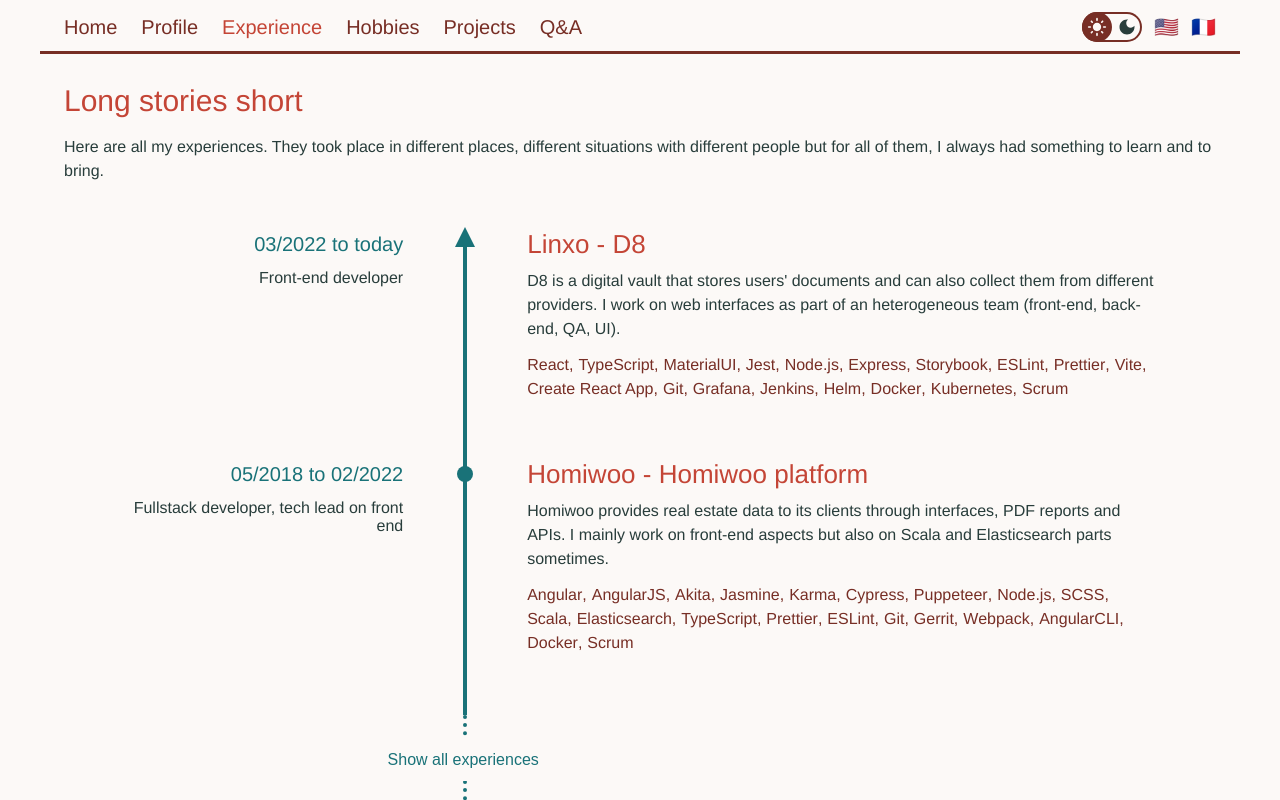
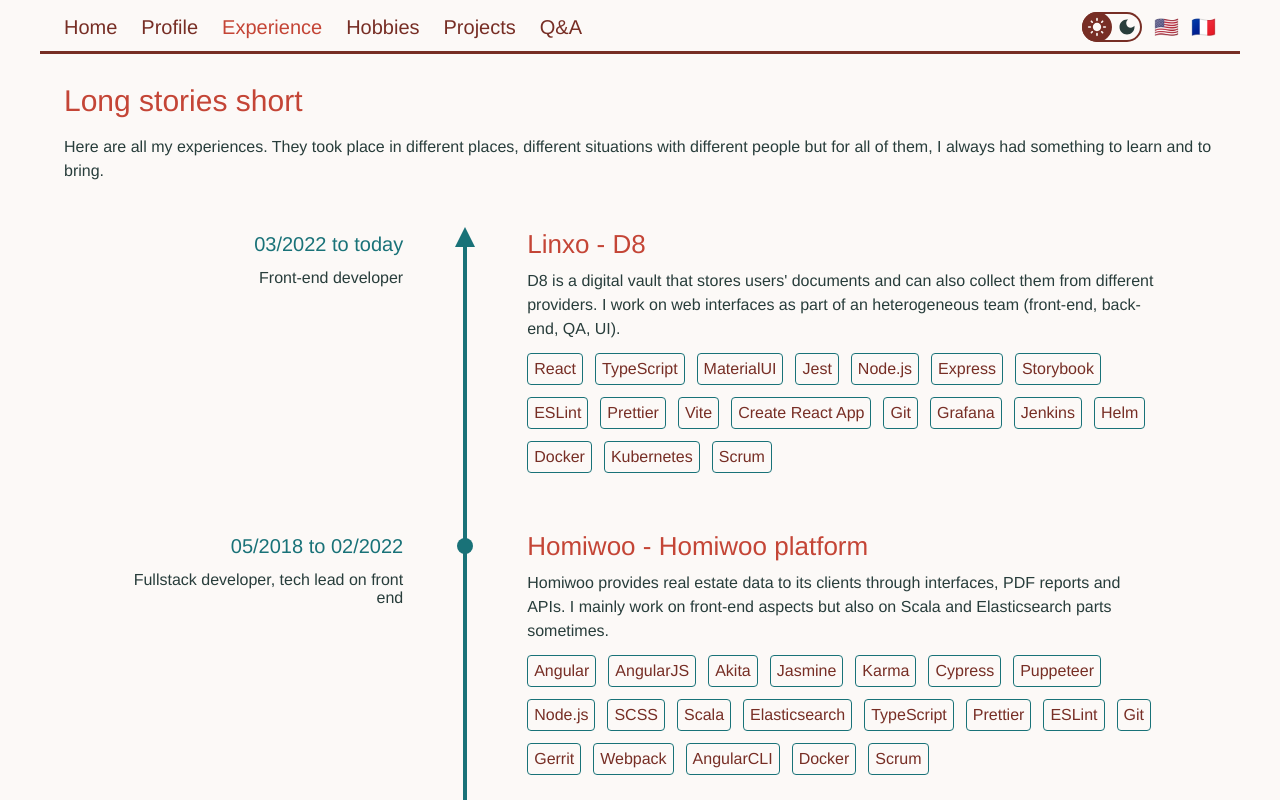
Before and after one commit to rempartIrien/resume, a Vue app: page /experience in a window 1280 px wide. Built offline with nearby package versions, Linux system fonts and the light colour scheme.

Commit message:
Rework tag list

```diff
--- a/src/common/TagList.vue
+++ b/src/common/TagList.vue
@@ -4,8 +4,7 @@
 </template>
 
 <script lang="ts">
-import { PropType } from "vue";
-import { defineComponent } from "vue";
+import { PropType, defineComponent } from "vue";
 
 export default defineComponent({
 	name: "TagList",
@@ -23,14 +22,15 @@
 @import '../style/mixins'
 
 .ri-tagList
-  ri-m-unstyleList()
-  ri-m-regularText(var(--color-secondary))
+	ri-m-unstyleList()
+	ri-m-regularText(var(--color-secondary))
+	display inline-flex
+	flex-wrap wrap
+	gap 1 * $ri-baseMargin
 
-  &__item
-    display inline-block
-
-    &:not(:last-child):after
-      content ','
-      display inline-block
-      padding-right 0.5rem
+	&__item
+		display inline-block
+		border-radius 4px
+		border 1px solid var(--color-tertiary)
+		padding 0.25 * $ri-baseMargin 0.5 * $ri-baseMargin
 </style>
--- a/src/common/ThemeSwitcher.vue
+++ b/src/common/ThemeSwitcher.vue
@@ -8,9 +8,7 @@
 </template>
 
 <script lang="ts">
-import { defineComponent } from "vue";
-import { onMounted } from "vue";
-import { onUnmounted } from "vue";
+import { defineComponent, onMounted, onUnmounted } from "vue";
 import { useI18n } from "vue-i18n";
 
 import { darkThemeMq, useIsDarkMode } from "./isDarkMode.composer";
--- a/src/components/projects/ProjectItem.vue
+++ b/src/components/projects/ProjectItem.vue
@@ -20,12 +20,10 @@
 		MarkdownViewer(:input="project.challenges")
 		i18n-t(keypath="projects.powered_by", tag="p")
 			template(v-slot:technos)
-				TagList.ri-project__tags(:tags="project.tags")
+				span.ri-project__tags {{ projectTags }}
 </template>
 <script lang="ts">
-import { PropType, defineComponent } from "vue";
-import { computed } from "vue";
-import { ComputedRef } from "vue";
+import { ComputedRef, PropType, computed, defineComponent } from "vue";
 import { useI18n } from "vue-i18n";
 
 import { useIsDarkMode } from "../../common/isDarkMode.composer";
@@ -51,7 +49,10 @@
 				? props.project.imageUrl.dark
 				: props.project.imageUrl.light;
 		});
-		return { t, imageUrl };
+		const projectTags: ComputedRef<string> = computed(() =>
+			props.project.tags.join(", "),
+		);
+		return { t, imageUrl, projectTags };
 	},
 });
 </script>
@@ -135,4 +136,5 @@
 
 	&__tags
 		display inline
+		color var(--color-secondary)
 </style>
```
